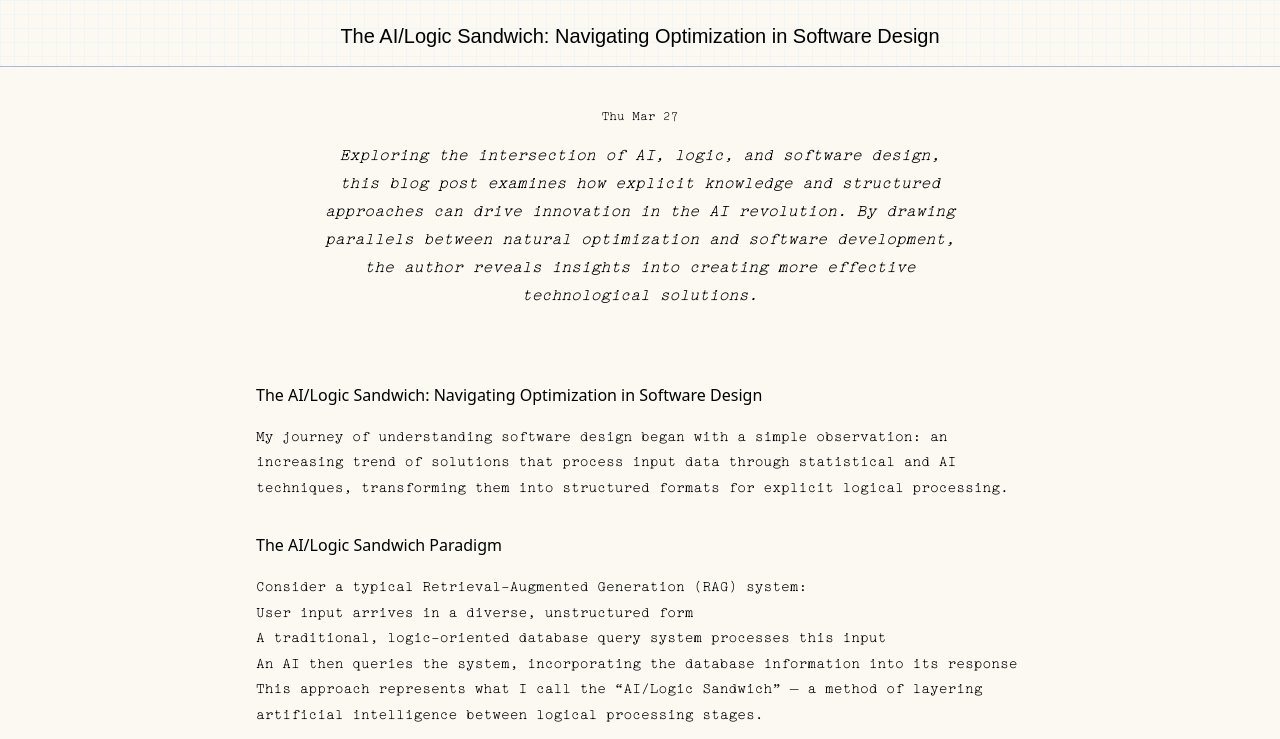
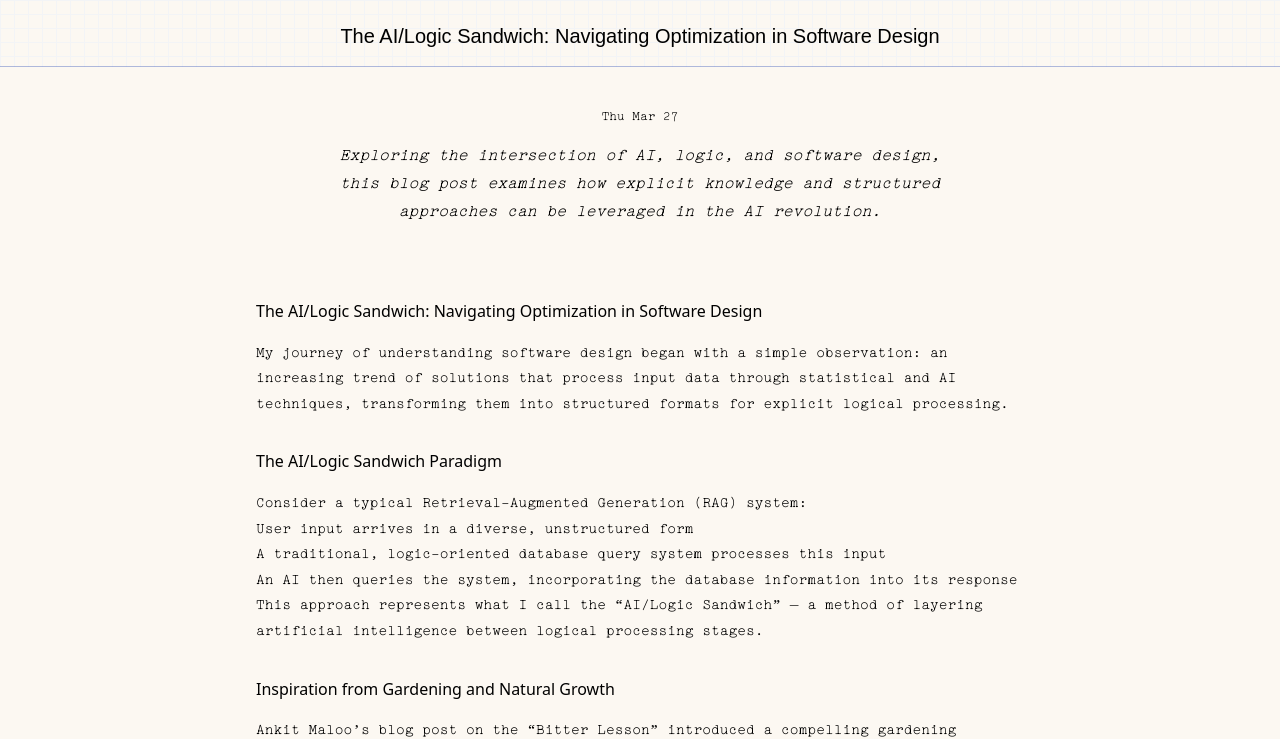
Before and after one commit to ErikBird/blog, an Astro site: page /posts/post-4 in a window 1280 px wide. Shown: the part 70-809 px from the top of the page. Built offline with nearby package versions, Linux system fonts and the light colour scheme; Astro itself is replaced by a stand-in of ours; a web font is replaced by a local one.

Commit message:
Update description in blog post on AI/Logic Sandwich to emphasize structured approaches in the AI revolution

```diff
--- a/src/pages/posts/post-4.md
+++ b/src/pages/posts/post-4.md
@@ -2,7 +2,7 @@
 layout: ../../layouts/MarkdownPostLayout.astro
 title: 'The AI/Logic Sandwich: Navigating Optimization in Software Design'
 pubDate: 2025-03-27
-description: "Exploring the intersection of AI, logic, and software design, this blog post examines how explicit knowledge and structured approaches can drive innovation in the AI revolution. By drawing parallels between natural optimization and software development, the author reveals insights into creating more effective technological solutions."
+description: "Exploring the intersection of AI, logic, and software design, this blog post examines how explicit knowledge and structured approaches can be leveraged in the AI revolution."
 author: 'Erik Schwan'
 image:
     url: '/images/posts/logic-ai-sandwich.webp'
```
